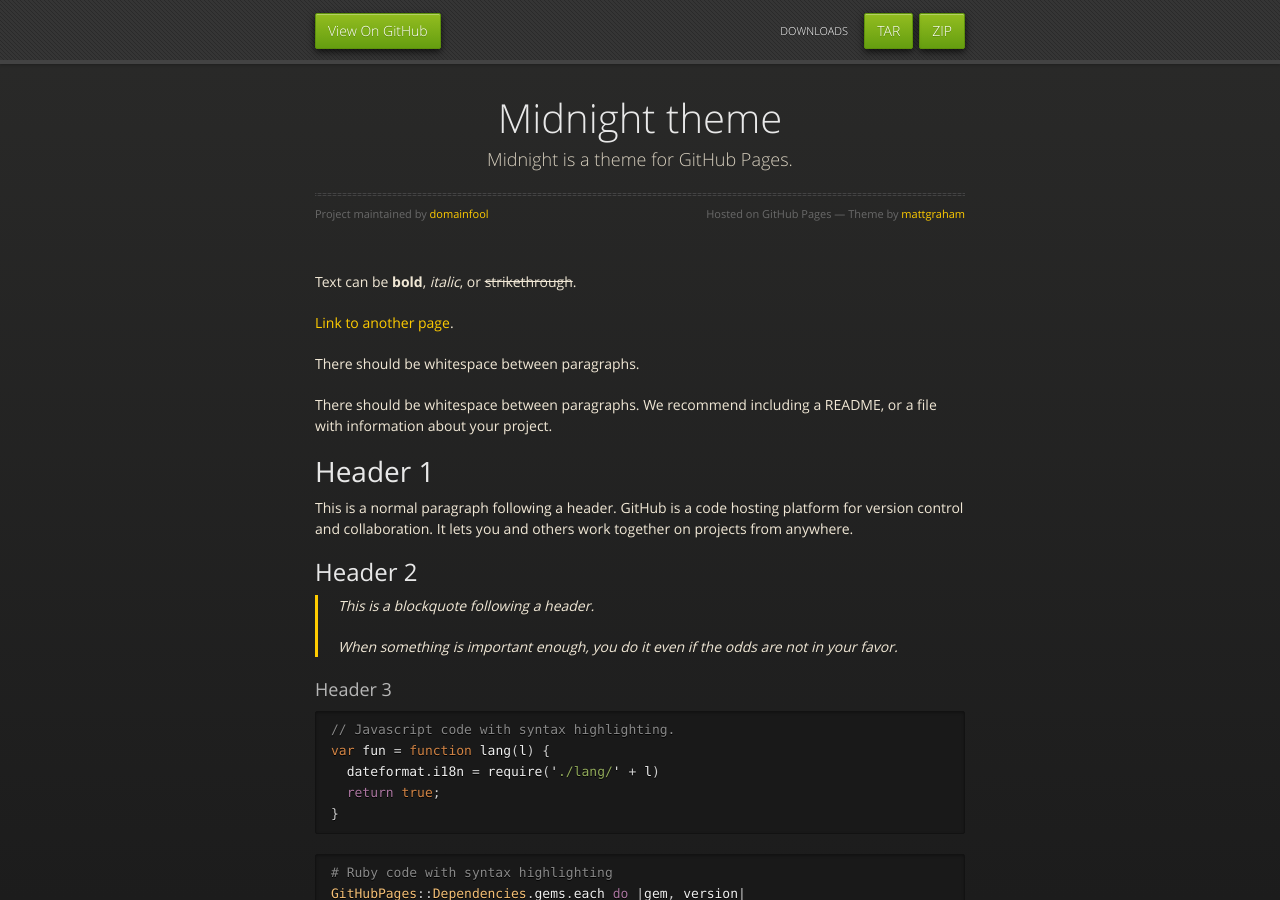
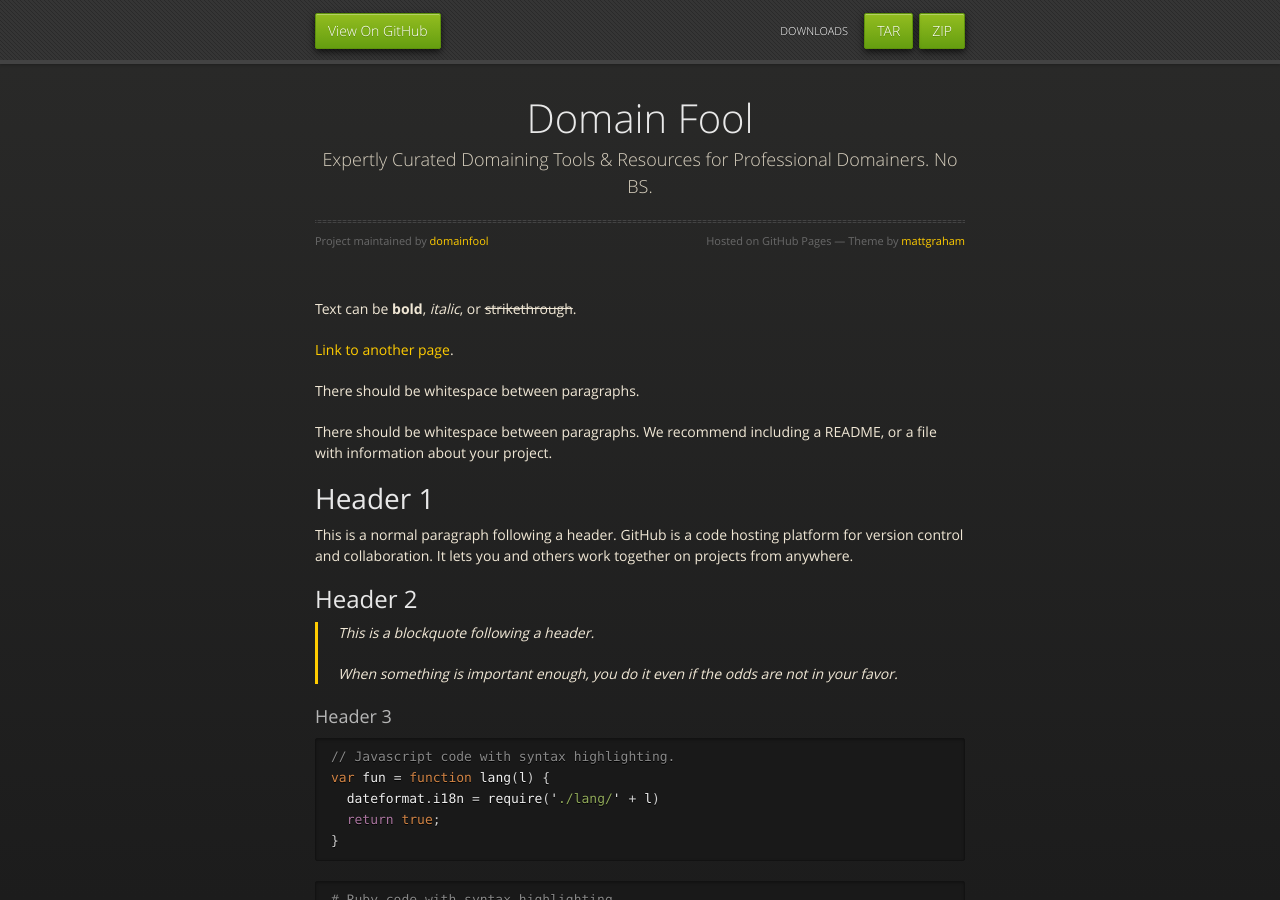
Before and after one commit to domainfool/domainfool.github.io, a Jekyll site: the page built from index.md, in a window 1280 px wide and 900 px high. Built offline with Jekyll 4.4.1, drawn with Linux system fonts in a browser that asks for light colours.

Commit message:
Update _config.yml

```diff
--- a/_config.yml
+++ b/_config.yml
@@ -1,5 +1,5 @@
-title: Midnight theme
-description: Midnight is a theme for GitHub Pages.
+title: Domain Fool
+description: Expertly Curated Domaining Tools & Resources for Professional Domainers. No BS.
 show_downloads: true
 google_analytics:
 remote_theme: pages-themes/midnight@v0.2.0
```
